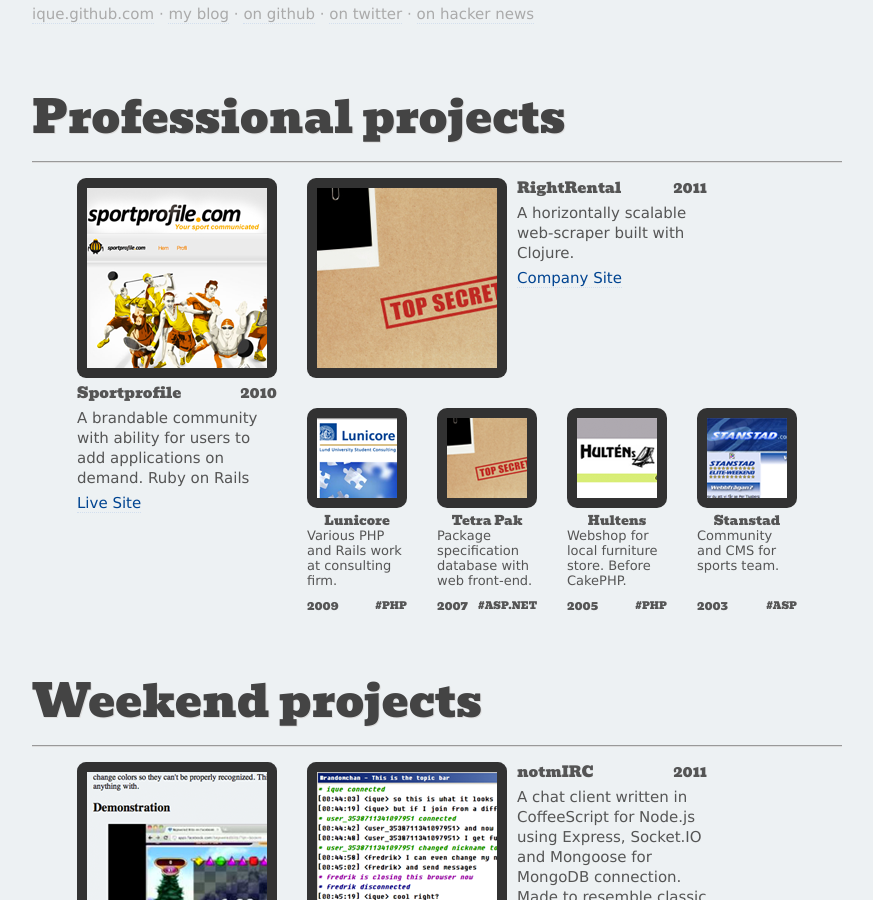
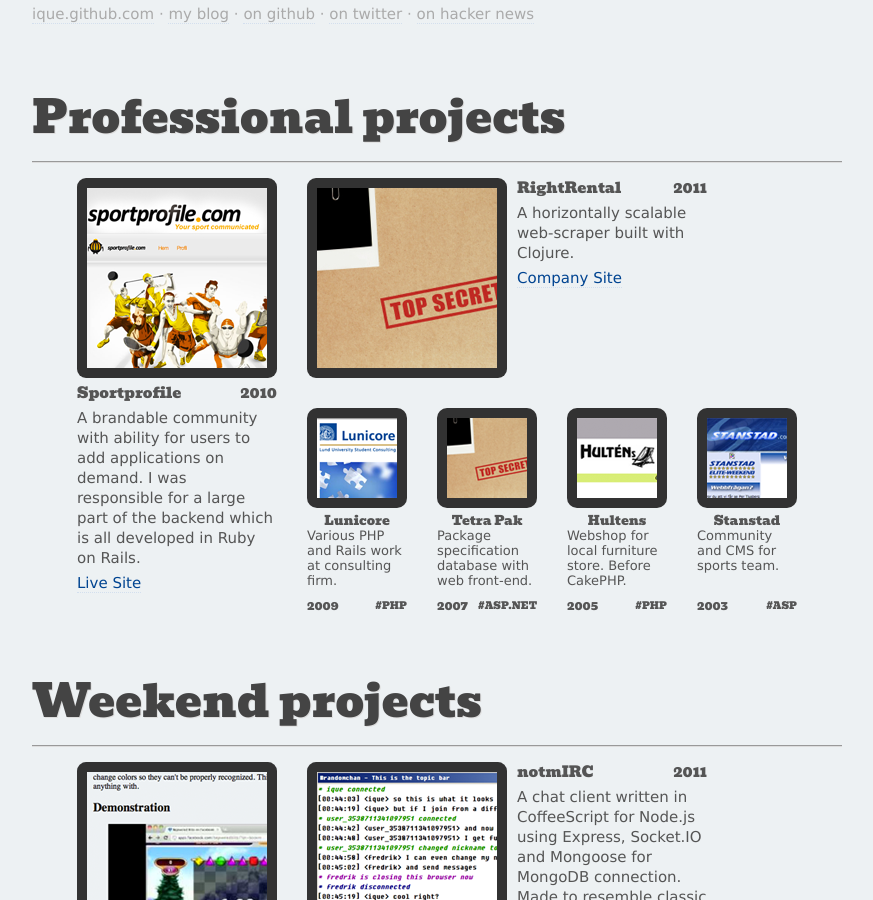
Before and after one commit to folsen/folsen.github.io, a Jekyll site: the page built from index.html, in a window 1280 px wide and 900 px high. Shown: the whole window, without its empty margins (203-1076 px from the left). Built offline with Jekyll 4.4.1, drawn with Linux system fonts in a browser that asks for light colours; Markdown is read by kramdown in place of the engine named in the settings; comment, search, counter and statistics services are not loaded.

Commit message:
Changing a little bit of the description.

```diff
--- a/index.html
+++ b/index.html
@@ -14,7 +14,7 @@
     <div class="" style="padding-left:0px;padding-top:5px;">
       <div style="margin-bottom:5px;"><div class="title">Sportprofile</div><div class="year">2010</div><br style="clear:both;"></div>
       A brandable community with ability for users to add applications on demand.
-      Ruby on Rails
+      I was responsible for a large part of the backend which is all developed in Ruby on Rails.
       <span class="link"><a href="http://sportprofile.com">Live Site</a></span>
     </div>
   </div>
```
